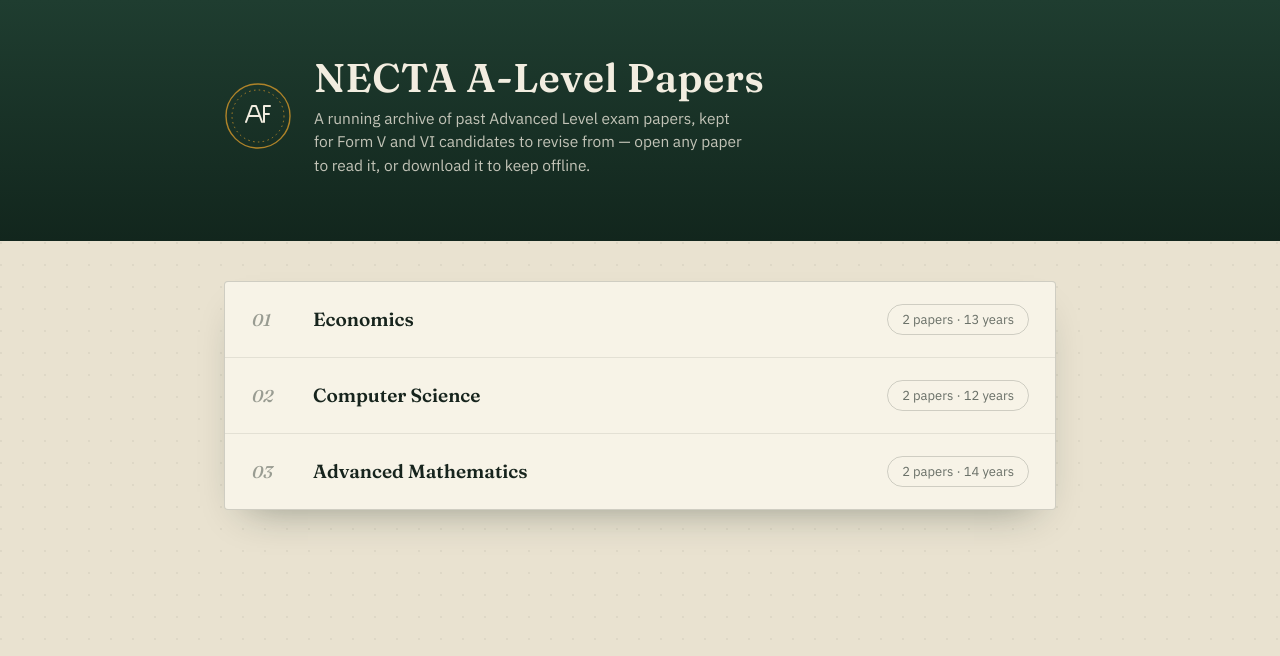
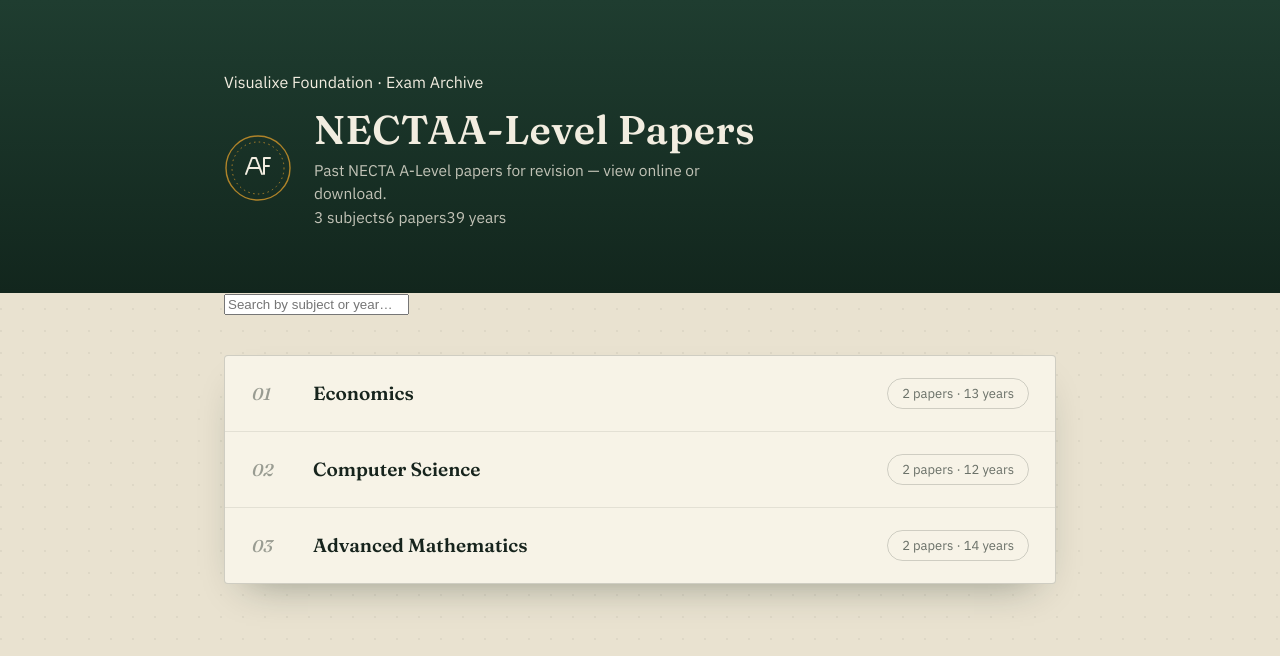
Before and after one commit to visualixefoundation/necta-exams, a Next.js app: page / in a window 1280 px wide. Shown: the top 656 px of the page. Built offline with nearby package versions, Linux system fonts and the light colour scheme.

Commit message:
Upgrade header: short intro, stats, and search

```diff
--- a/app/page.js
+++ b/app/page.js
@@ -1,20 +1,32 @@
-import Link from "next/link";
 import Seal from "../components/Seal";
-import { categories, getSubjectsByCategory } from "../lib/subjects";
+import HomeSearch from "../components/HomeSearch";
+import { categories, subjects, paperCount } from "../lib/subjects";
 
 export default function HomePage() {
+  const totalPapers = subjects.length;
+  const totalYears = paperCount();
+
   return (
     <>
       <header className="band">
         <div className="wrap">
+          <p className="band-kicker">Visualixe Foundation · Exam Archive</p>
           <div className="masthead">
             <Seal />
             <div>
-              <h1>NECTA A-Level Papers</h1>
-              <p>
-                A running archive of past Advanced Level exam papers, kept
-                for Form V and VI candidates to revise from — open any paper
-                to read it, or download it to keep offline.
+              <h1>
+                <span className="title-necta">NECTA</span>
+                <span className="title-main">A-Level Papers</span>
+              </h1>
+              <p className="masthead-lead">
+                Past NECTA A-Level papers for revision — view online or download.
+              </p>
+              <p className="masthead-stats">
+                <span>{categories.length} subjects</span>
+                <span className="stat-dot" />
+                <span>{totalPapers} papers</span>
+                <span className="stat-dot" />
+                <span>{totalYears} years</span>
               </p>
             </div>
           </div>
@@ -22,33 +34,7 @@
       </header>
 
       <main className="wrap">
-        <section className="register">
-          <div className="ledger">
-            {categories.map((cat, i) => {
-              const items = getSubjectsByCategory(cat.id);
-              const totalYears = items.reduce(
-                (sum, s) => sum + s.years.length,
-                0
-              );
-              const entry = String(i + 1).padStart(2, "0");
-              return (
-                <Link
-                  key={cat.id}
-                  href={`/${cat.id}`}
-                  className="ledger-row"
-                >
-                  <span className="ledger-num">{entry}</span>
-                  <span>
-                    <p className="ledger-name">{cat.name}</p>
-                  </span>
-                  <span className="ledger-count">
-                    {items.length} papers · {totalYears} years
-                  </span>
-                </Link>
-              );
-            })}
-          </div>
-        </section>
+        <HomeSearch categories={categories} subjects={subjects} />
       </main>
     </>
   );
```
